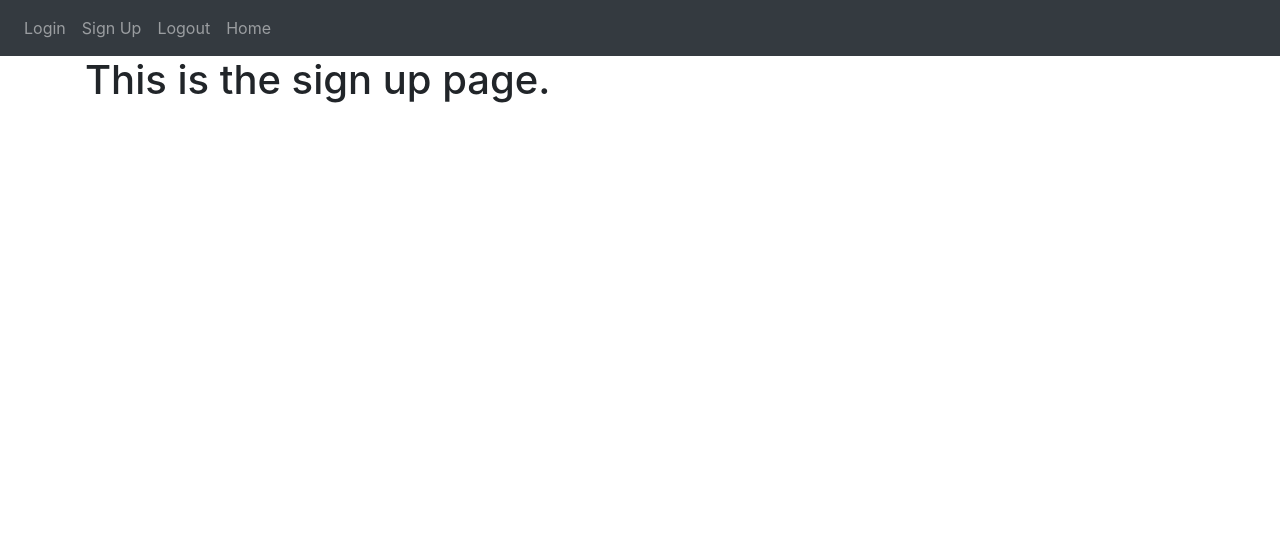
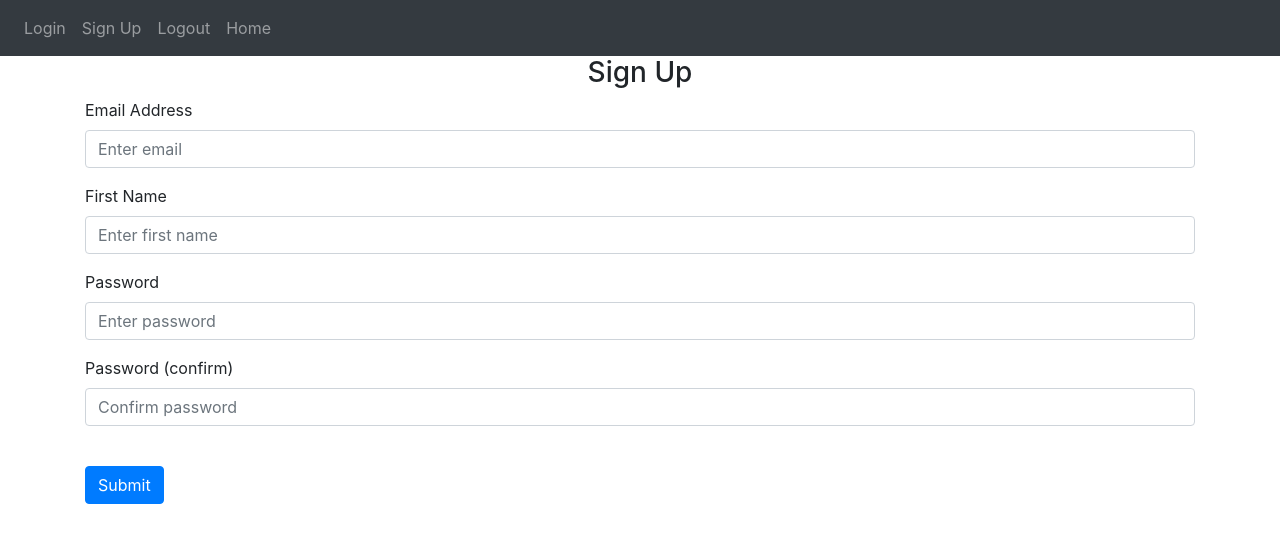
Before and after one commit to mahdi-robbani/notes_webapp, a Flask app: page /sign-up in a window 1280 px wide. Shown: the top 543 px of the page. Run offline with Flask 2, Linux system fonts and the light colour scheme; some libraries are stand-ins or nearby versions.

Commit message:
added sign up form

```diff
--- a/website/templates/sign_up.html
+++ b/website/templates/sign_up.html
@@ -1,5 +1,52 @@
 {% extends "base.html" %}
 {% block title %}Sign Up{% endblock %}
 {% block content %}
-<h1>This is the sign up page.</h1>
+<form method = "POST">
+    <h3 align="center">Sign Up</h3>
+    <!-- form-group is a bootstrap class -->
+    <div class="form-group">
+        <label for="email">Email Address</label>
+        <!--whatever is in the name field will be the name used in the backend
+        id is optional and hshould match up with the label -->
+        <input
+            type="email"
+            class="form-control"
+            id="email"
+            name="email"
+            placeholder="Enter email"
+        />
+    </div>
+    <div class="form-group">
+        <label for="firstName">First Name</label>
+        <input
+            type="text"
+            class="form-control"
+            id="firstName"
+            name="firstName"
+            placeholder="Enter first name"
+        />
+    </div>
+    <div class="form-group">
+        <label for="password1">Password</label>
+        <input
+            type="password"
+            class="form-control"
+            id="password1"
+            name="password1"
+            placeholder="Enter password"
+        />
+    </div>
+    <div class="form-group">
+        <label for="password2">Password (confirm)</label>
+        <input
+            type="password"
+            class="form-control"
+            id="password2"
+            name="password2"
+            placeholder="Confirm password"
+        />
+    </div>
+    <br />
+    <button type="submit" class="btn btn-primary">Submit</button>
+</form>
 {% endblock %}
```
